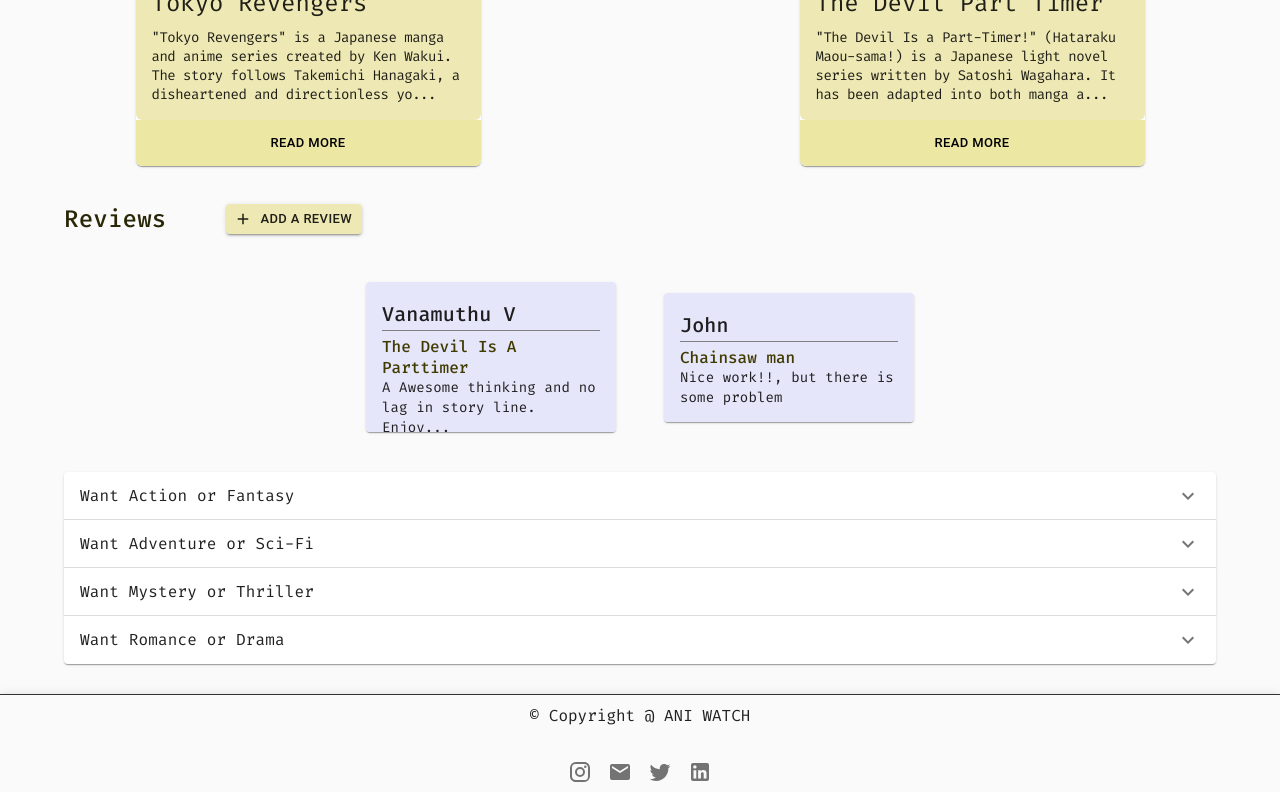
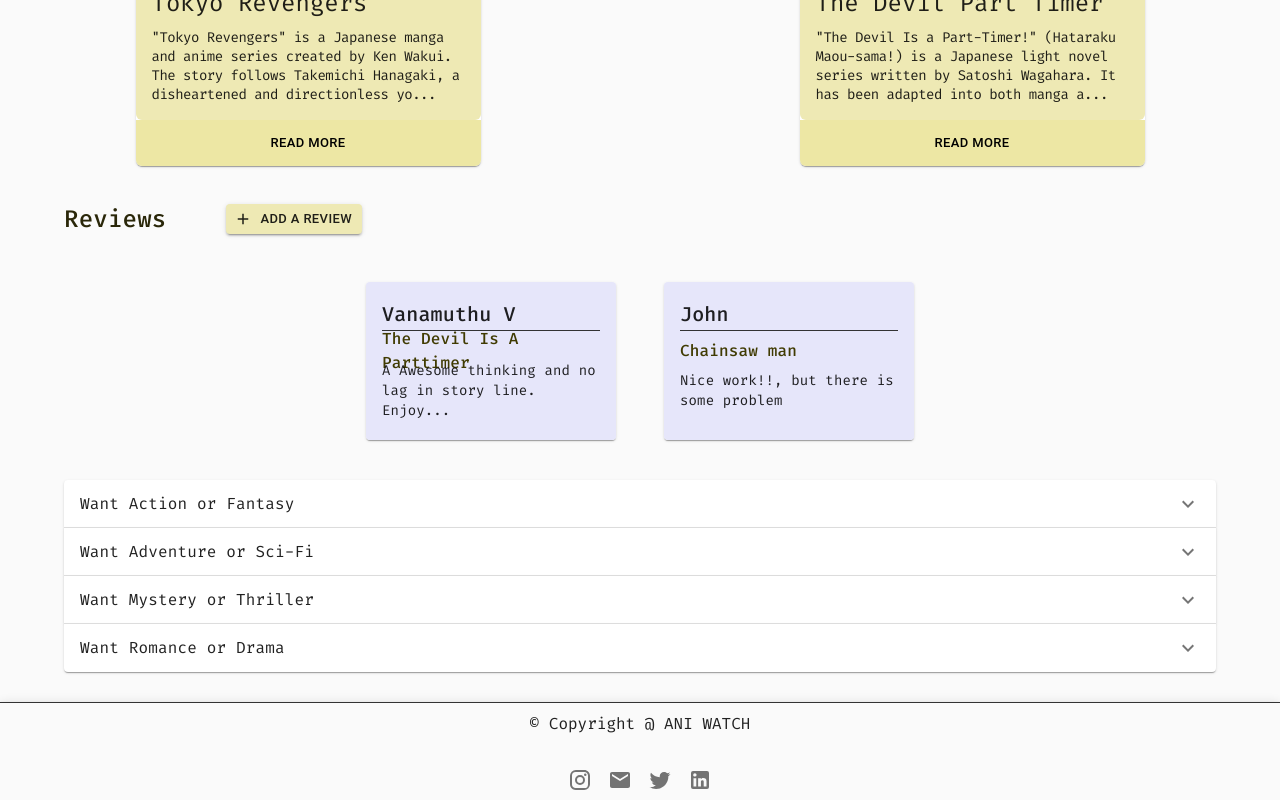
Before and after one commit to vanamuthuV/aniwatch, a React (Vite) app: page / in a window 1280 px wide. Shown: the part 1499-2299 px from the top of the page. Built offline with nearby package versions, Linux system fonts and the light colour scheme.

Commit message:
Home page finished

```diff
--- a/src/Pages/Review/Review.jsx
+++ b/src/Pages/Review/Review.jsx
@@ -58,20 +58,34 @@
                       variant="h6"
                       component="div"
                       fontFamily={"Fira Code"}
-                      borderBottom={"1px solid gray"}
+                      borderBottom={"1px solid #333333"}
                     >
                       {info.Name}
                     </Typography>
                     <Typography
-                      variant="h8"
+                      variant="body1"
+                      height={"30px"}
                       fontFamily={"Fira Code"}
-                      color={'text.dark'}
-                      fontWeight={'500'}
-                      sx={{  }}
+                      color={"text.dark"}
+                      fontWeight={"500"}
+                      sx={{
+                        display: "flex",
+                        flexDirection: "row",
+                        alignItems: "center",
+                      }}
                     >
                       {info.AnimeName}
                     </Typography>
-                    <Typography height={'30px'} variant="body2" fontFamily={"Fira Code"}>
+                    <Typography
+                      sx={{
+                        display: "flex",
+                        flexDirection: "row",
+                        alignItems: "center",
+                      }}
+                      height={"50px"}
+                      variant="body2"
+                      fontFamily={"Fira Code"}
+                    >
                       {info.Review.length <= 50
                         ? info.Review
                         : info.Review.substring(0, 50) + "..."}
@@ -107,7 +121,7 @@
       Review: reviewRef.current.value,
     });
     setModal(true)
-    setTimeout(() => {setModal(prev => !prev)},3000)
+    setTimeout(() => {setModal(prev => !prev)},2000)
   }
 
     return (
@@ -120,8 +134,8 @@
           }}
         >
           {modal && (
-            <Alert sx={{ maxWidth : "400px" }} severity="success">
-              Your review has been posted successfully — check it out!
+            <Alert sx={{ maxWidth : "300px" }} severity="success">
+              Your review has been posted successfully !!
             </Alert>
           )}
         </Container>
```
